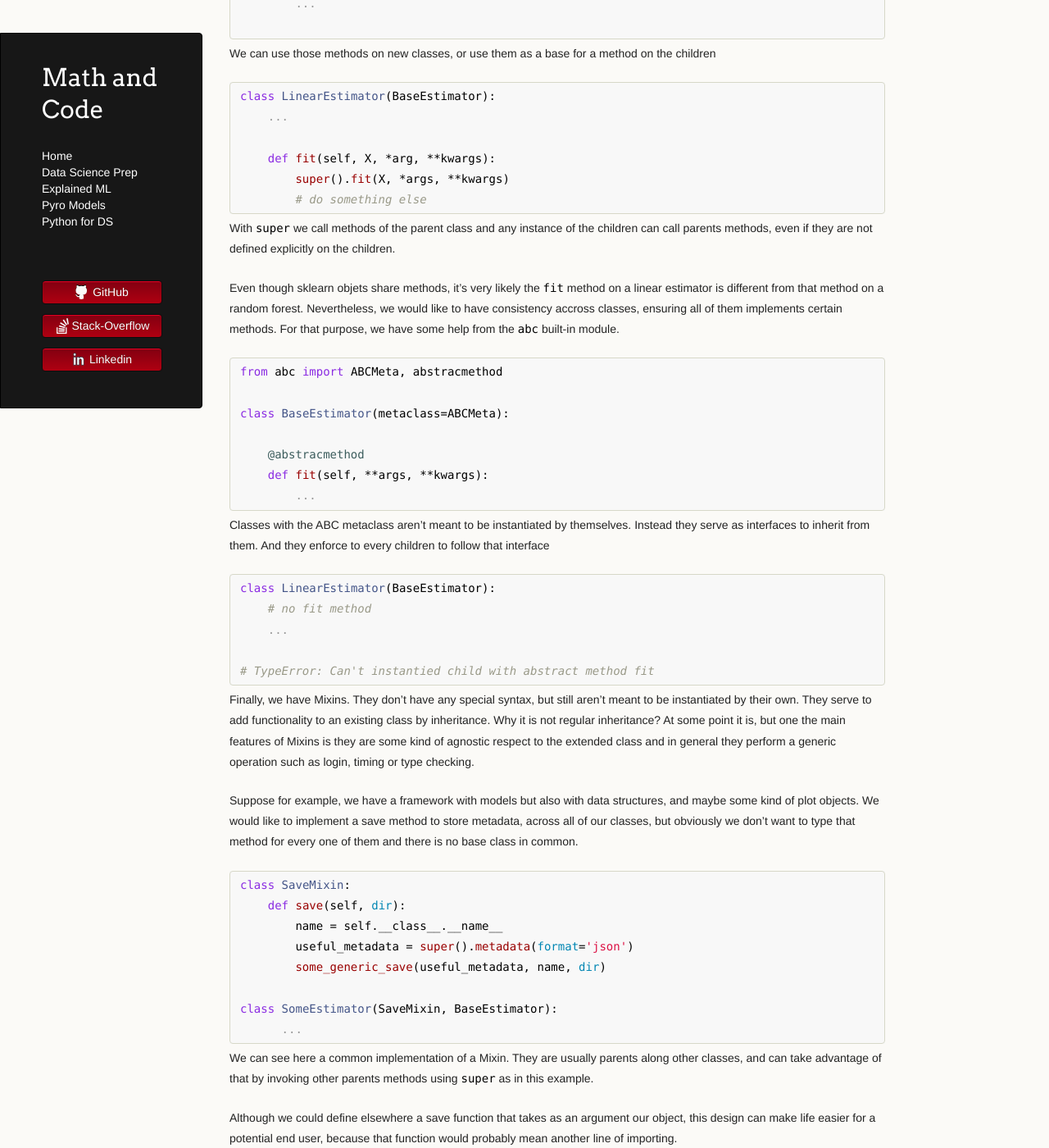
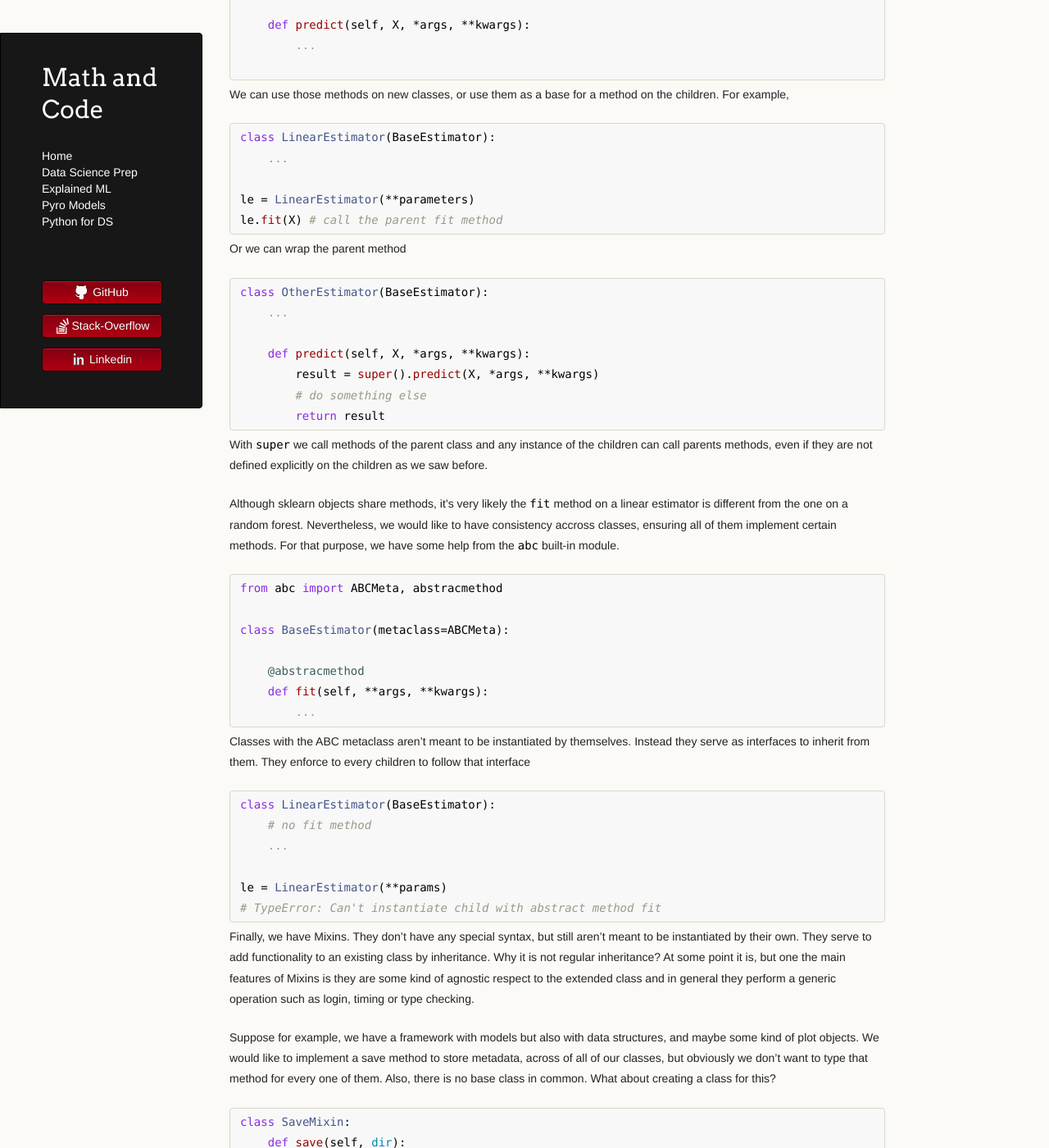
Before and after one commit to LemonPy29/LemonPy29.github.io, a Jekyll site: the page built from python-for-DS/classes.md, in a window 1280 px wide and 1400 px high, scrolled down 2559 px. Shown: the whole window at 82% size. Built offline with Jekyll 4.4.1, drawn with Linux system fonts in a browser that asks for light colours; nearby versions of some CDN libraries; the repository's description, which GitHub fills in, is left out; some of the changed text lies outside the part shown.

Commit message:
update classes.md

````diff
--- a/python-for-DS/classes.md
+++ b/python-for-DS/classes.md
@@ -115,14 +115,16 @@ class MyObject(x):
 ```
 
 With this code we make clear our intention on expanding the functionality of
-the existing object `x`.
+the existing object `x`. In the following section we willtalk a little bit more
+about inheritance.
 
 
 ## Inheritance, abstract classes and mixins
 
 If now we have classes that share similar states and methods, we can factor
-that out in a base classes and then inherit from it. A familiar example is
-the sklearn API. At high level, we can think it as
+that out in a base class and then inherit from it. We can think for example in
+the popular sklearn API. With that in mind, suppose there is a base class for
+all the models with fit and predict methods
 
 ```python
 class BaseEstimator:
@@ -137,26 +139,36 @@ class BaseEstimator:
 ```
 
 We can use those methods on new classes, or use them as a base for a method
-on the children
+on the children. For example,
 
 ```python
 class LinearEstimator(BaseEstimator):
     ...
 
-    def fit(self, X, *arg, **kwargs):
-        super().fit(X, *args, **kwargs)
+le = LinearEstimator(**parameters)
+le.fit(X) # call the parent fit method
+```
+Or we can wrap the parent method
+
+```python
+class OtherEstimator(BaseEstimator):
+    ...
+
+    def predict(self, X, *args, **kwargs):
+        result = super().predict(X, *args, **kwargs)
         # do something else
+        return result
 ```
 
 With `super` we call methods of the parent class and any instance of the
 children can call parents methods, even if they are not defined explicitly on
-the children.
+the children as we saw before.
 
-Even though sklearn objets share methods, it's very likely the `fit` method on
-a linear estimator is different from that method on a random forest.
-Nevertheless, we would like to have consistency accross classes, ensuring all
-of them implements certain methods. For that purpose, we have some help from
-the `abc` built-in module.
+Although sklearn objects share methods, it's very likely the `fit` method on a
+linear estimator is different from the one on a random forest.  Nevertheless,
+we would like to have consistency accross classes, ensuring all of them
+implement certain methods. For that purpose, we have some help from the `abc`
+built-in module.
 
 ```python
 from abc import ABCMeta, abstracmethod
@@ -168,7 +180,7 @@ class BaseEstimator(metaclass=ABCMeta):
         ...
 ```
 Classes with the ABC metaclass aren't meant to be instantiated by themselves.
-Instead they serve as interfaces to inherit from them. And they enforce to
+Instead they serve as interfaces to inherit from them. They enforce to
 every children to follow that interface
 
 ```python
@@ -176,7 +188,8 @@ class LinearEstimator(BaseEstimator):
     # no fit method
     ...
 
-# TypeError: Can't instantied child with abstract method fit
+le = LinearEstimator(**params)
+# TypeError: Can't instantiate child with abstract method fit
 ```
 
 Finally, we have Mixins. They don't have any special syntax, but still aren't
@@ -188,9 +201,9 @@ operation such as login, timing or type checking.
 
 Suppose for example, we have a framework with models but also with data
 structures, and maybe some kind of plot objects. We would like to implement a
-save method to store metadata, across all of our classes, but obviously we
-don't want to type that method for every one of them and there is no base class
-in common.
+save method to store metadata, across of all of our classes, but obviously we
+don't want to type that method for every one of them. Also, there is no base
+class in common. What about creating a class for this?
 
 ```python
 class SaveMixin:
@@ -203,9 +216,9 @@ class SomeEstimator(SaveMixin, BaseEstimator):
       ...
 ```
 
-We can see here a common implementation of a Mixin. They are usually parents
+We can see here a common implementation of a Mixin. They usually are parents
 along other classes, and can take advantage of that by invoking other parents
-methods using `super` as in this example.
+methods using `super` too.
 
 Although we could define elsewhere a save function that takes as an argument
 our object, this design can make life easier for a potential end user, because
@@ -252,9 +265,46 @@ of the special, double score, methods.
 Although classes are certainly useful, they're not always the way to go. Instantiate
 a class has its costs and at a times they end up making the code less readable.
 
-A good example of class overuse are two or three method classes where one
-method is `__init__`.  Many times the idea behind those is to store parameters
-or functions.  For example
+A good example of class overuse are classes that have two methods, a one of
+them is `__init__` (or single-method classes for short).  Many times the idea
+behind those is to store parameters or functions. For example
+
+```python
+import pandas as pd
+
+class Reader:
+    def __init__(self, delimiter):
+        self.delimiter = delimiter
+
+    def read_csv(self, dir, **kwargs):
+        return pd.read_csv(dir, sep=self.delimiter, **kwargs)
+```
+
+A much better approach is the use of closures
+
+```python
+def reader(delimiter):
+    def read_csv(dir, **kwargs):
+        return pd.read_csv(dir, sep=delimiter, **kwargs)
+    return read_csv
+
+reader_semicolon = reader(';')
+reader_semicolon('path/to/my/csv')
+```
+
+This example is kind of silly. It is actually much better just to pass the
+parameter that we're trying to store in this case. We've picked it to
+illustrate how people often go crazy wrapping everything in classes. If for
+some reason we really want to set or store one function parameter, a nice
+solution is to use `partial` from the `functools` built-in module.
+
+```python
+from functools import partial
+
+reader = partial(pd.read_csv, sep=';')
+```
+
+Here we have another example of replacing functions with closures
 
 ```python
 class FuncAndGrad:
@@ -267,7 +317,7 @@ class FuncAndGrad:
     def grad(self, x):
         return p * x**(self.p-1)
 ```
-Which can be replaced with a closure
+Instead we can write
 
 ```python
 def somefunc(p):
@@ -286,8 +336,10 @@ f(1) = 0
 f.grad(1) = 4
 ```
 
-Of course, it doesn't mean every two-methods class is bad or unnecesary, but we
-should think twice before creating one. Another good alternative for replacing
-the classes (that are maybe just containers) are the objects from the
-`collections` module. For example, `namedtuple` and `defaultdict` are great
-choices for this purpose.
+Here we have attached a function to another function, but there is no problem
+on attaching variables. Of course, this doesn't mean every of this short
+classes is bad or unnecesary, but we should think twice before creating one.
+
+Another good alternative for replacing the classes, that maybe are there just
+for storing data, are the objects from the `collections` module. For example,
+`namedtuple` and `defaultdict` are great choices for this purpose.
````
Also changed, not shown: python-for-DS/test.py (added, +8 -0 lines).
